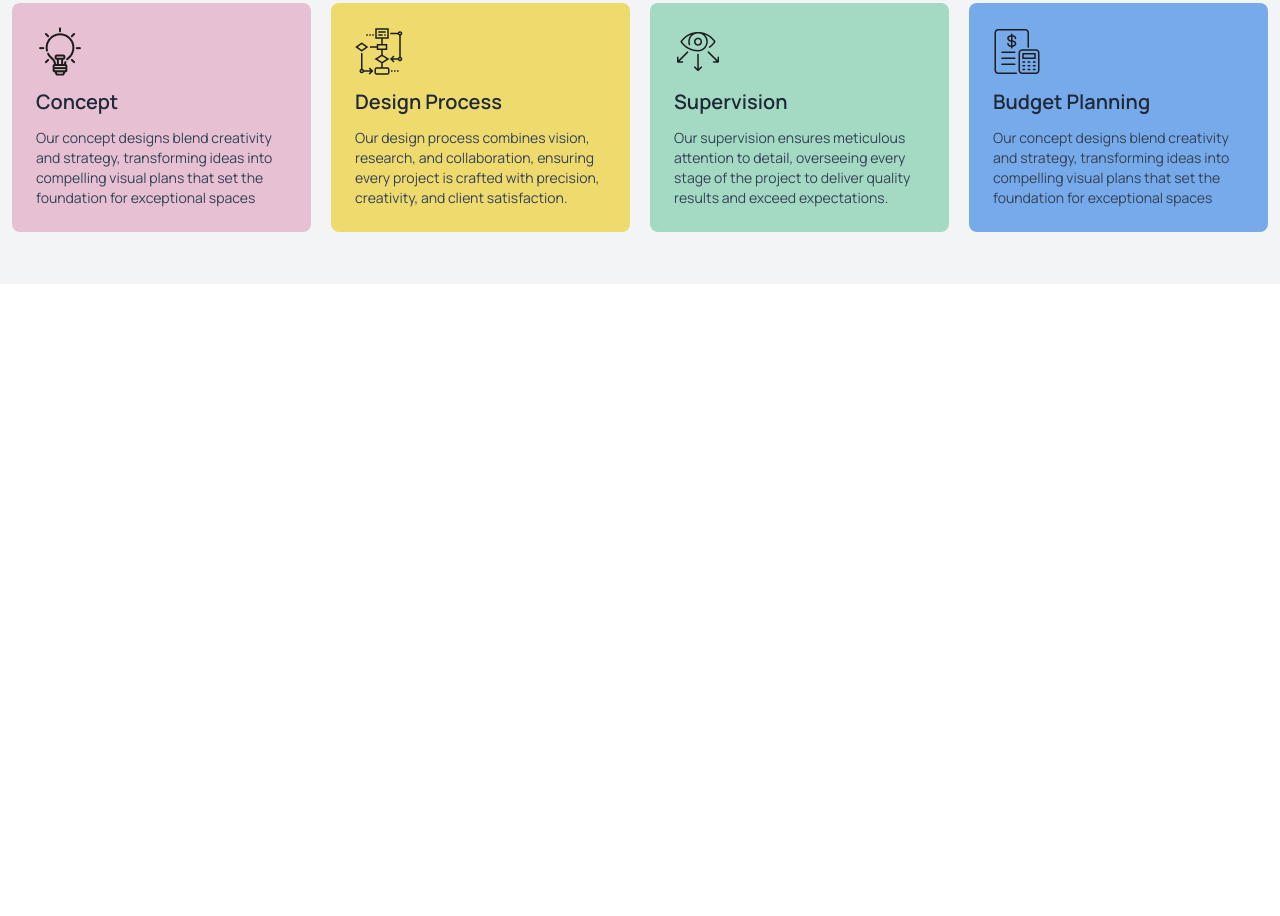
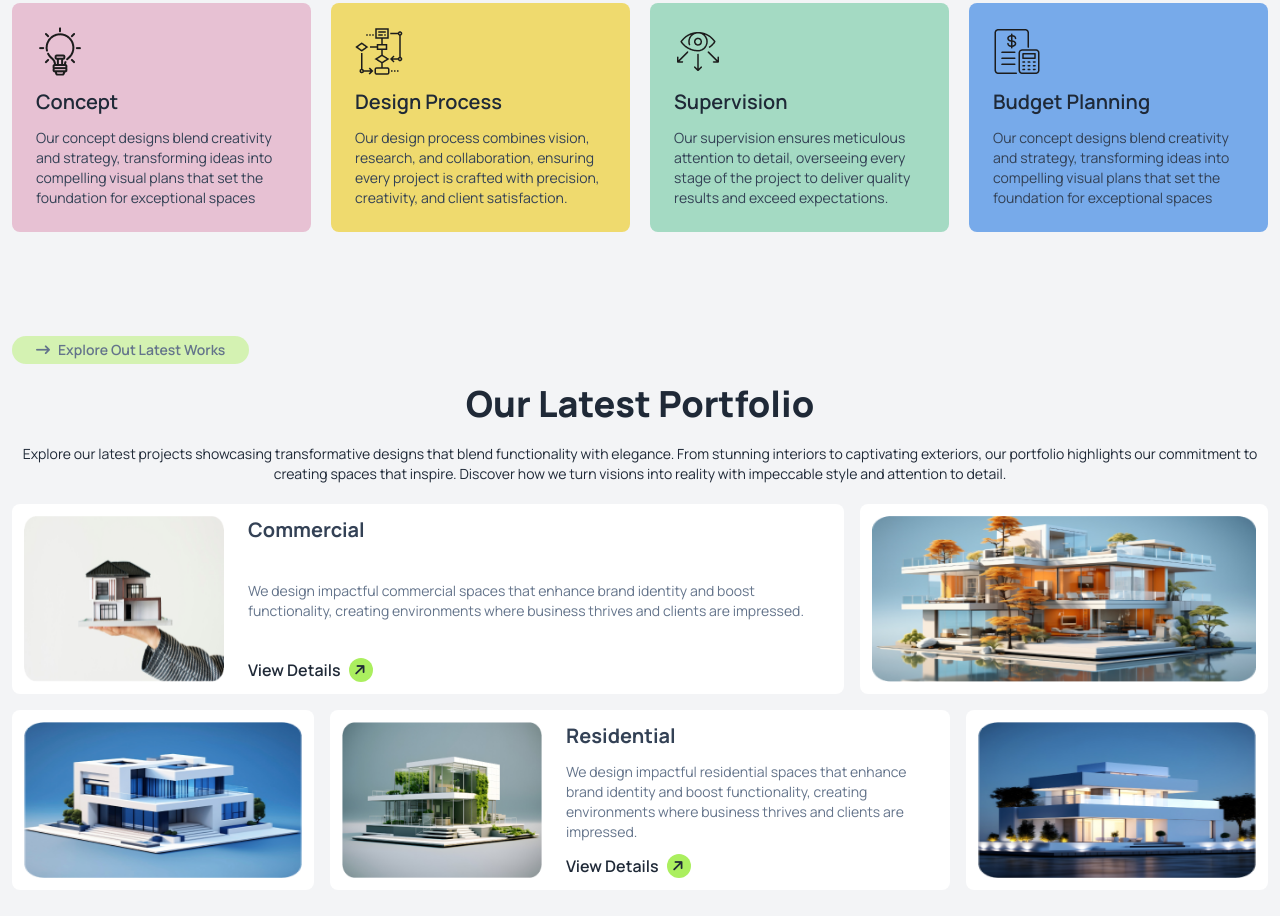
Before and after one commit to omarbinsaleh/web-dev-3rd-assignment, a website: page index.html in a window 1280 px wide. Shown: the part 1824-2740 px from the top of the page. Before the commit the page ends 2212 px from the top, so only its background shows below. Drawn offline with nearby package versions, Linux system fonts and the light colour scheme.

Commit message:
latest work section done

```diff
--- a/index.html
+++ b/index.html
@@ -20,6 +20,20 @@
    <style>
       .font-monrope {
          font-family: "Manrope", sans-serif;
+      }
+
+      .text-collapse-2 {
+         overflow: hidden;
+         display: -webkit-box;
+         -webkit-box-orient: vertical;
+         -webkit-line-clamp: 2;
+      }
+
+      .text-collapse-4 {
+         overflow: hidden;
+         display: -webkit-box;
+         -webkit-box-orient: vertical;
+         -webkit-line-clamp: 4;
       }
    </style>
 </head>
@@ -216,7 +230,8 @@
                   <img src="./assets/concept.png" alt="">
                   <h2 class="text-xl font-semibold capitalize">Concept</h2>
                   <p class="text-sm text-slate-700">
-                     Our concept designs blend creativity and strategy, transforming ideas into compelling visual plans that set the foundation for exceptional spaces
+                     Our concept designs blend creativity and strategy, transforming ideas into compelling visual plans
+                     that set the foundation for exceptional spaces
                   </p>
                </div>
                <!-- design process card -->
@@ -224,7 +239,8 @@
                   <img src="./assets/flow-chart.png" alt="">
                   <h2 class="text-xl font-semibold capitalize">design process</h2>
                   <p class="text-sm text-slate-700">
-                     Our design process combines vision, research, and collaboration, ensuring every project is crafted with precision, creativity, and client satisfaction.
+                     Our design process combines vision, research, and collaboration, ensuring every project is crafted
+                     with precision, creativity, and client satisfaction.
                   </p>
                </div>
                <!-- supervision card -->
@@ -232,7 +248,8 @@
                   <img src="./assets/vision.png" alt="">
                   <h2 class="text-xl font-semibold capitalize">supervision</h2>
                   <p class="text-sm text-slate-700">
-                     Our supervision ensures meticulous attention to detail, overseeing every stage of the project to deliver quality results and exceed expectations.
+                     Our supervision ensures meticulous attention to detail, overseeing every stage of the project to
+                     deliver quality results and exceed expectations.
                   </p>
                </div>
                <!-- concept card -->
@@ -240,7 +257,8 @@
                   <img src="./assets/budget-planning.png" alt="">
                   <h2 class="text-xl font-semibold capitalize">Budget Planning</h2>
                   <p class="text-sm text-slate-700">
-                     Our concept designs blend creativity and strategy, transforming ideas into compelling visual plans that set the foundation for exceptional spaces
+                     Our concept designs blend creativity and strategy, transforming ideas into compelling visual plans
+                     that set the foundation for exceptional spaces
                   </p>
                </div>
             </div>
@@ -248,8 +266,82 @@
       </section>
 
       <!-- explore out latest works section -->
-      <section class="max-w-screen-xl mx-auto text-center space-y-5 p-3">
+      <section class="bg-gray-100 py-10">
+         <div class="max-w-screen-xl mx-auto space-y-5 p-3">
+            <!-- our latest works button -->
+            <button
+               class="capitalize text-sm flex mx-auto lg:m-0 gap-2 items-center px-6 py-1 bg-[#acef5f72] rounded-full text-slate-500">
+               <i class="fa-solid fa-arrow-right-long mr-auto"></i>
+               <p class="font-semibold ml-auto">explore out latest works</p>
+            </button>
 
+            <h1 class="text-3xl md:text-4xl font-extrabold max-w-6xl mx-auto capitalize text-center">
+               our latest portfolio
+            </h1>
+            <p class="text-sm text-center">
+               Explore our latest projects showcasing transformative designs that blend functionality with elegance.
+               From stunning interiors to captivating exteriors, our portfolio highlights our commitment to creating
+               spaces that inspire. Discover how we turn visions into reality with impeccable style and attention to
+               detail.
+            </p>
+            <div class="grid gap-4 grid-cols-12">
+               <!-- card 1 -->
+               <div
+                  class="p-3 rounded-lg bg-white flex flex-col md:flex-row gap-4 md:gap-6 col-span-full lg:col-start-1 lg:col-end-9 md:max-h-[190px] order-1">
+                  <img class="w-full h-full aspect-[2/1] md:max-w-[200px]" src="./assets/img1.png" alt="">
+                  <div class="flex flex-col gap-3 justify-between">
+                     <h2 class="text-xl text-slate-700 font-bold text-left capitalize">Commercial</h2>
+                     <p class="text-sm text-slate-500 text-left text-collapse-4">
+                        We design impactful commercial spaces that enhance brand identity and boost functionality,
+                        creating environments where business thrives and clients are impressed.
+                     </p>
+                     <button class=" flex gap-2 items-center font-semibold">
+                        View Details
+                        <div class="w-6 h-6 grid place-content-center p-1 bg-[#ABEF5F] rounded-full">
+                           <i class="fa-solid fa-arrow-right -rotate-45 text-sm"></i>
+                        </div>
+                     </button>
+                  </div>
+               </div>
+               <!-- card 2 -->
+               <div
+                  class="p-3 rounded-lg bg-white col-span-full md:col-start-1 md:col-end-7 lg:col-start-9 lg:col-end-13 md:max-h-[190px] order-2">
+                  <img class="w-full h-full aspect-[2/1]" src="./assets/img2.png" alt="">
+               </div>
+               <!-- card 3 -->
+               <div class="p-3 rounded-lg bg-white col-span-full md:col-start-7 md:col-end-13 lg:hidden md:max-h-[190px] order-3">
+                  <img class="w-full h-full aspect-[2/1]" src="./assets/img3.png" alt="">
+               </div>
+               <!-- card 4 -->
+               <div
+                  class="p-3 rounded-lg bg-white flex flex-col md:flex-row gap-4 md:gap-6 col-span-full order-4 lg:order-4 lg:col-start-4 lg:col-end-10 md:max-h-[190px]">
+                  <img class="w-full h-full aspect-[2/1] md:max-w-[200px]" src="./assets/img4.png" alt="">
+                  <div class="flex flex-col gap-3 justify-between">
+                     <h2 class="text-xl text-slate-700 font-bold text-left capitalize">residential</h2>
+                     <p class="text-sm text-slate-500 text-left text-collapse-4">
+                        We design impactful residential spaces that enhance brand identity and boost functionality,
+                        creating environments where business thrives and clients are impressed.
+                     </p>
+                     <button class=" flex gap-2 items-center font-semibold">
+                        View Details
+                        <div class="w-6 h-6 grid place-content-center p-1 bg-[#ABEF5F] rounded-full">
+                           <i class="fa-solid fa-arrow-right -rotate-45 text-sm"></i>
+                        </div>
+                     </button>
+                  </div>
+               </div>
+               <!-- card 5 -->
+               <div
+                  class="p-3 rounded-lg bg-white col-span-full md:col-start-1 md:col-end-7 order-5 lg:order-3 lg:col-start-1 lg:col-end-4 md:max-h-[190px]">
+                  <img class="w-full h-full aspect-[2/1]" src="./assets/img3.png" alt="">
+               </div>
+               <!-- card 6 -->
+               <div
+                  class="p-3 rounded-lg bg-white col-span-full md:col-start-7 md:col-end-13 order-6 lg:order-5 lg:col-start-10 lg:col-end-13 md:max-h-[190px]">
+                  <img class="w-full h-full aspect-[2/1]" src="./assets/img5.png" alt="">
+               </div>
+            </div>
+         </div>
       </section>
 
       <!-- news section -->
```
